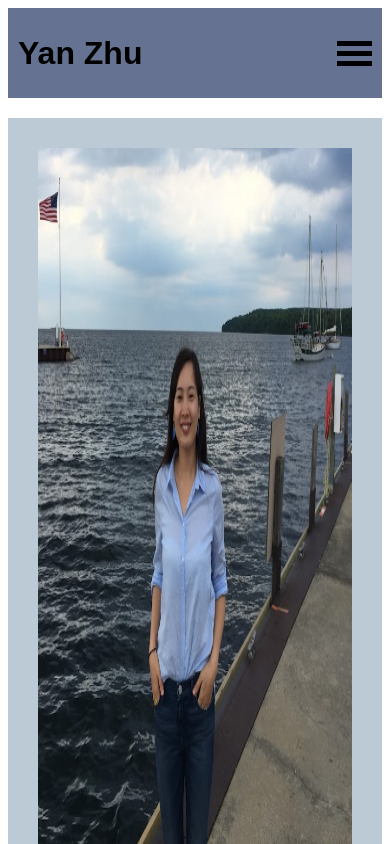
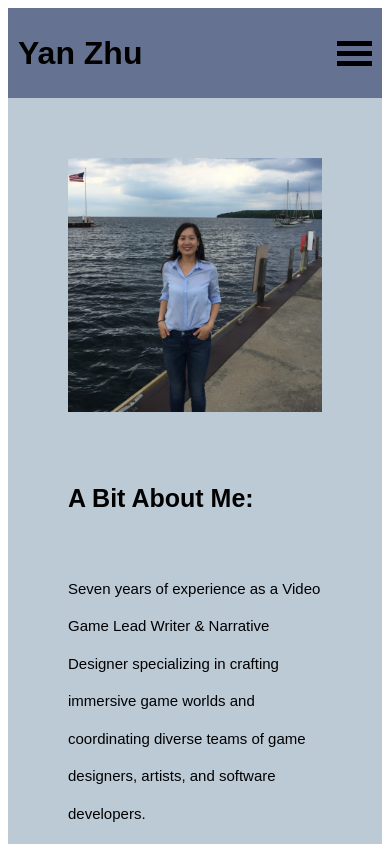
Before and after one commit to Lucky-Yandy/yanzhu, a React (Create React App) app: page / in a window 390 px wide. Shown: the top 844 px of the page. Built offline with nearby package versions, Linux system fonts and the light colour scheme.

Commit message:
change pic

```diff
--- a/src/components/Home/Home.css
+++ b/src/components/Home/Home.css
@@ -1,7 +1,7 @@
 @import url('https://fonts.googleapis.com/css2?family=Dancing+Script&display=swap');
 
 .aboutme{
-    font-family: sans-serif;
+    /*font-family: sans-serif;
     background-color:#bccad6;
     display: flex;
     justify-content: center;
@@ -10,25 +10,42 @@
     gap:30px;
     justify-content:space-evenly;
     height: auto;
+    padding-top:50px;*/
+
+  font-family: sans-serif;
+  display: flex;
+  flex-direction: row;
+  align-items: center;
+  padding:30px;
+  background-color: #bccad6;
+  margin-top: 0px;
+  height: 100vh;
 
 }
 
 .mypicture{
-   box-sizing:border-box;
+   /*box-sizing:border-box;
    width:100%;
-   height: 100vh;
+   height: 100%;
    padding:30px;
-   align-items:center;
+   align-items:center;  */
+   width: 100%;
+  max-width: 50%;
+  height: auto;
+  padding: 30px;
 }
 
 .about{
 
-    padding:30px;
+    /*padding:30px;
     display:flex;
     flex-direction:column;
     font-size:15px;
     line-height: 2.5;
-    height: auto;
+    height: auto; */
+    width: 100%;
+  max-width: 800px;
+  padding: 30px;
 }
 
 .about h1{
@@ -55,19 +72,31 @@
 
 @media(max-width:768px){
   .aboutme{
-    display: flex;
-    flex-direction:column;
-    margin-top:20px;
+   /* display: flex;
+    flex-direction:column;*/
+
+
+    flex-direction: column;
+    align-items: center;
+    height: auto;
+    padding:30px;
+    height: auto;
 
 }
  .mypicture {
-
-   align-items:center;
+   /*box-sizing:border-box;
+   height: 100%;
+   padding:30px;
+   padding-bottom:0px;
+   align-items:center;*/
+    max-width: 100%;
 
 
 }
  .about{
+
     padding:30px;
+    padding-top:0px;
     display:flex;
     flex-direction:column;
     font-size:15px;
```
